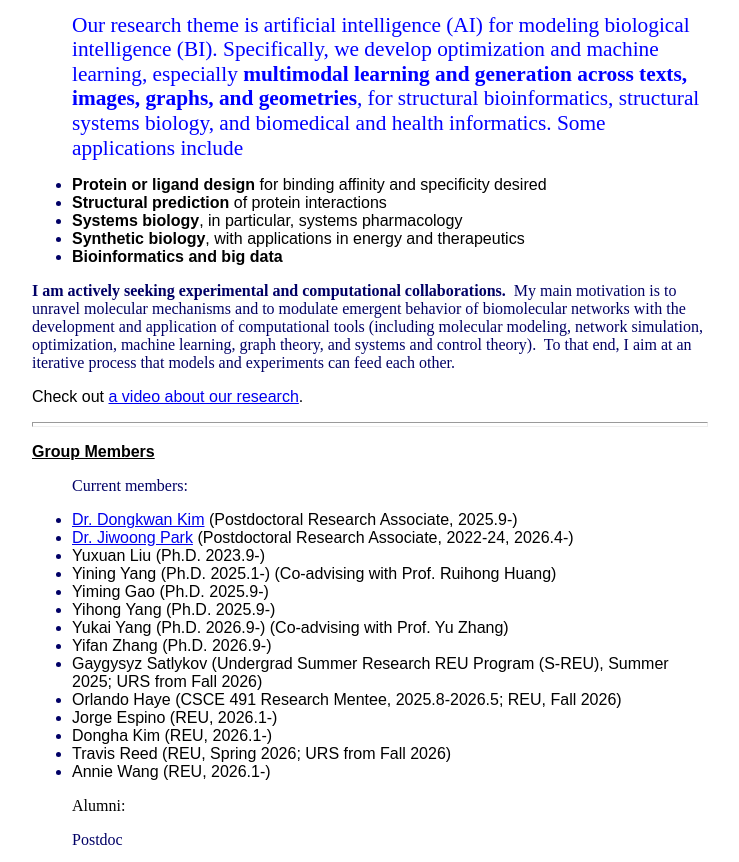
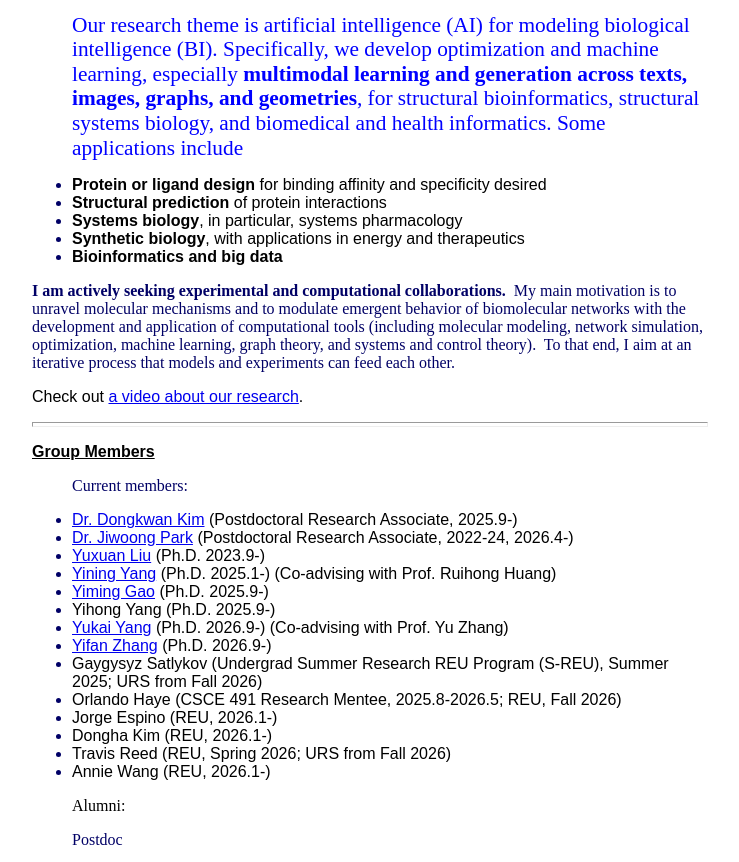
Before and after one commit to Shen-Lab/Shen-Lab.github.io, a plain HTML site: page research.html in a window 1280 px wide. Shown: the part 208-1070 px from the top of the page, without its empty margins (290-1029 px from the left). Drawn offline with Linux system fonts and the light colour scheme.

Commit message:
Update research.html
Updated student links

```diff
--- a/research.html
+++ b/research.html
@@ -128,12 +128,12 @@ feed each other. <br>
 			<li><font style="font-size: 12pt;" color="#000000" face="Arial, sans-serif" size="3"><a href="https://dongkwan-kim.github.io">Dr. Dongkwan Kim</a> (Postdoctoral Research Associate, 2025.9-)</font></li>
 		    <li><font style="font-size: 12pt;" color="#000000" face="Arial, sans-serif" size="3"><a href="https://jiwoongpark92.github.io">Dr. Jiwoong Park</a> (Postdoctoral Research Associate, 2022-24, 2026.4-) </font></li>
 			<!-- <li><font style="font-size: 12pt;" color="#000000" face="Arial, sans-serif" size="3">Rujie Yin (Ph.D. 2020.9-)</font></li> -->
-		    <li><font style="font-size: 12pt;" color="#000000" face="Arial, sans-serif" size="3">Yuxuan Liu (Ph.D. 2023.9-)</font></li>
-		    <li><font style="font-size: 12pt;" color="#000000" face="Arial, sans-serif" size="3">Yining Yang (Ph.D. 2025.1-) (Co-advising with Prof. Ruihong Huang)</font></li>
-			<li><font style="font-size: 12pt;" color="#000000" face="Arial, sans-serif" size="3">Yiming Gao (Ph.D. 2025.9-)</font></li>
+		    <li><font style="font-size: 12pt;" color="#000000" face="Arial, sans-serif" size="3"><a href="https://scholar.google.com/citations?user=WGUPJpQAAAAJ&hl=en">Yuxuan Liu</a> (Ph.D. 2023.9-)</font></li>
+		    <li><font style="font-size: 12pt;" color="#000000" face="Arial, sans-serif" size="3"><a href="https://openreview.net/profile?id=%7EYining_Yang1">Yining Yang</a> (Ph.D. 2025.1-) (Co-advising with Prof. Ruihong Huang)</font></li>
+			<li><font style="font-size: 12pt;" color="#000000" face="Arial, sans-serif" size="3"><a href="https://anonymousgym.github.io/">Yiming Gao</a> (Ph.D. 2025.9-)</font></li>
 			<li><font style="font-size: 12pt;" color="#000000" face="Arial, sans-serif" size="3">Yihong Yang (Ph.D. 2025.9-)</font></li>
-			<li><font style="font-size: 12pt;" color="#000000" face="Arial, sans-serif" size="3">Yukai Yang (Ph.D. 2026.9-) (Co-advising with Prof. Yu Zhang)</font></li>
-			<li><font style="font-size: 12pt;" color="#000000" face="Arial, sans-serif" size="3">Yifan Zhang (Ph.D. 2026.9-)</font></li>
+			<li><font style="font-size: 12pt;" color="#000000" face="Arial, sans-serif" size="3"><a href="https://yukaiyang0803.github.io">Yukai Yang</a> (Ph.D. 2026.9-) (Co-advising with Prof. Yu Zhang)</font></li>
+			<li><font style="font-size: 12pt;" color="#000000" face="Arial, sans-serif" size="3"><a href="https://scholar.google.com/citations?user=5UfQtr8AAAAJ&hl=en">Yifan Zhang</a> (Ph.D. 2026.9-)</font></li>
 			<!--<li><font style="font-size: 12pt;" color="#000000" face="Arial, sans-serif" size="3">Yuting Gao (M.S. 2020.2-)</font></li>-->
 		    <!--<li><font style="font-size: 12pt;" color="#000000" face="Arial, sans-serif" size="3">Yuhang Xie (M.S. 2020.2-)</font></li>-->
 		    <!-- <li><font style="font-size: 12pt;" color="#000000" face="Arial, sans-serif" size="3">Maxwell Huffman (Undergrad Honors Research Scholar 2020.6-)</font></li> -->
```
